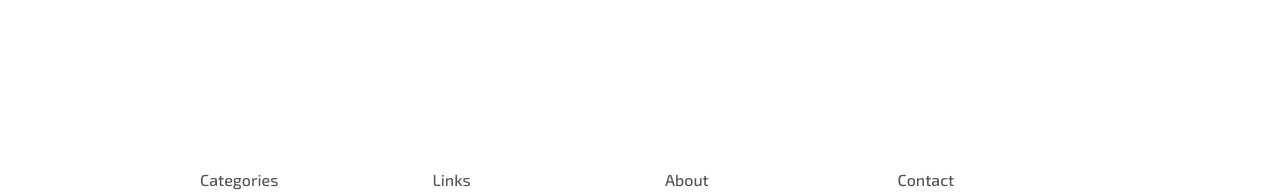
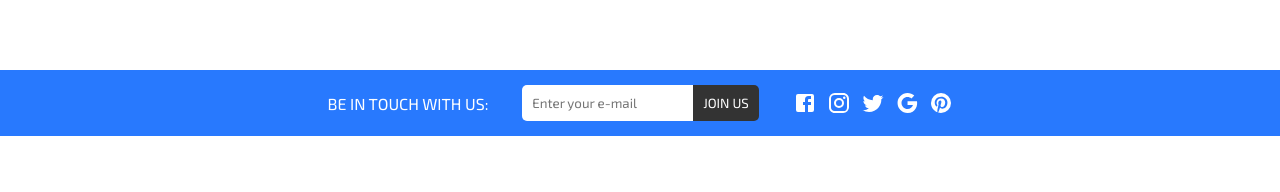
Before and after one commit to midezen/E-commerce, a React (Create React App) app: page / in a window 1280 px wide. Shown: the part 2728-2920 px from the top of the page. Built offline with nearby package versions, Linux system fonts and the light colour scheme; a web font is replaced by a local one.

Commit message:
completed home page design

```diff
--- /dev/null
+++ b/src/components/contact/Contact.jsx
@@ -0,0 +1,31 @@
+import "./Contact.scss";
+import {
+  Facebook,
+  Instagram,
+  Pinterest,
+  Twitter,
+  Google,
+} from "@mui/icons-material";
+
+const Contact = () => {
+  return (
+    <div className="contact">
+      <div className="wrapper">
+        <span>BE IN TOUCH WITH US:</span>
+        <div className="mail">
+          <input type="text" placeholder="Enter your e-mail" />
+          <button>JOIN US</button>
+        </div>
+        <div className="icons">
+          <Facebook />
+          <Instagram />
+          <Twitter />
+          <Google />
+          <Pinterest />
+        </div>
+      </div>
+    </div>
+  );
+};
+
+export default Contact;
--- /dev/null
+++ b/src/components/contact/Contact.scss
@@ -0,0 +1,34 @@
+.contact {
+  background-color: #2879fe;
+  color: white;
+  padding: 15px;
+  display: flex;
+  justify-content: center;
+
+  .wrapper {
+    width: 50%;
+    display: flex;
+    align-items: center;
+    justify-content: space-between;
+
+    input {
+      padding: 10px;
+      border: none;
+      border-radius: 5px 0 0 5px;
+      outline: 0;
+    }
+
+    button {
+      padding: 10px;
+      color: white;
+      background-color: #333;
+      border-radius: 0 5px 5px 0;
+      border: none;
+    }
+
+    .icons {
+      display: flex;
+      gap: 10px;
+    }
+  }
+}
--- a/src/pages/home/Home.jsx
+++ b/src/pages/home/Home.jsx
@@ -2,6 +2,7 @@
 import Slider from "../../components/slider/Slider";
 import FeaturedProducts from "../../components/featuredProducts/FeaturedProducts";
 import Categories from "../../components/categories/Categories";
+import Contact from "../../components/contact/Contact";
 
 const Home = () => {
   return (
@@ -10,6 +11,7 @@
       <FeaturedProducts type="Featured" />
       <Categories />
       <FeaturedProducts type="Trending" />
+      <Contact />
     </div>
   );
 };
```
